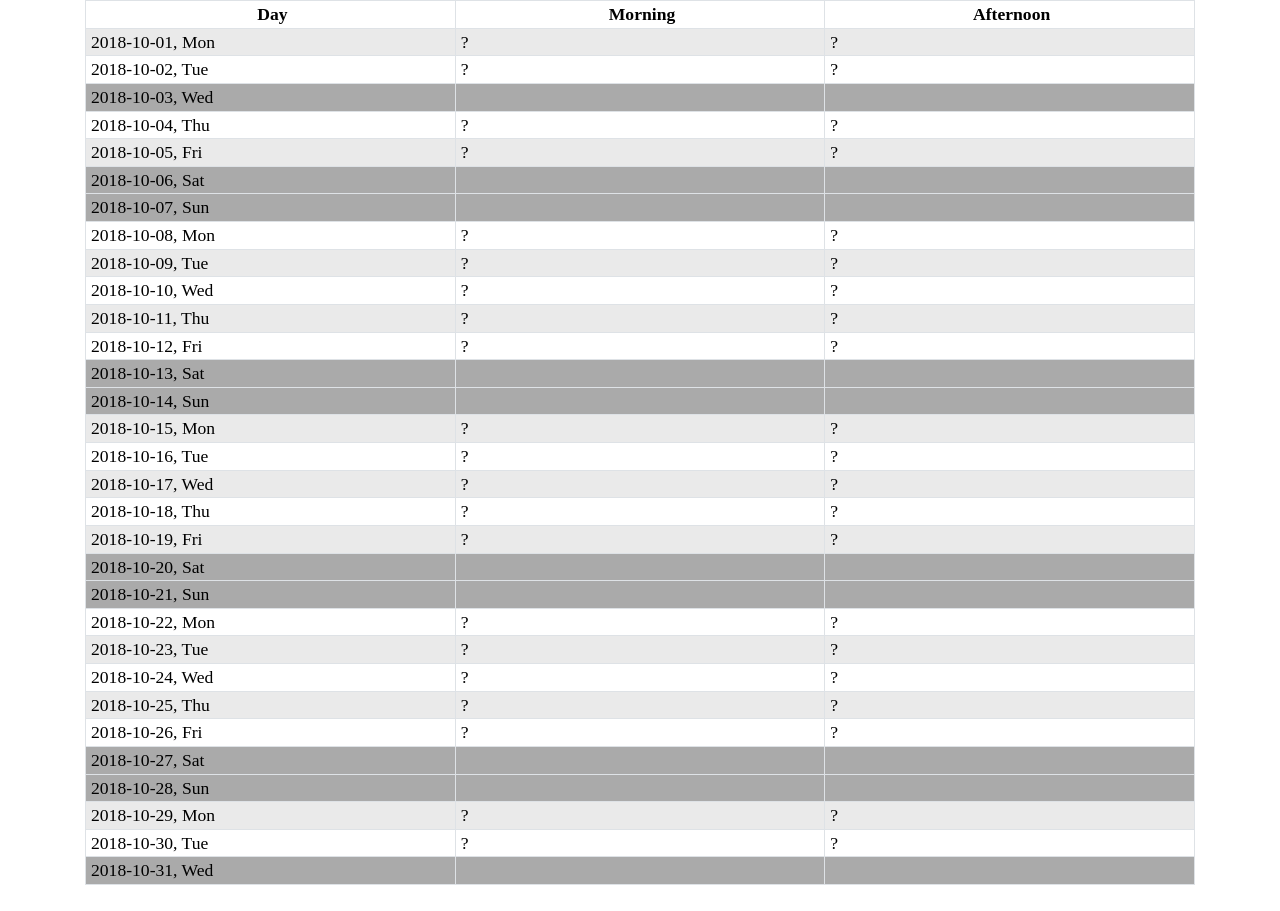
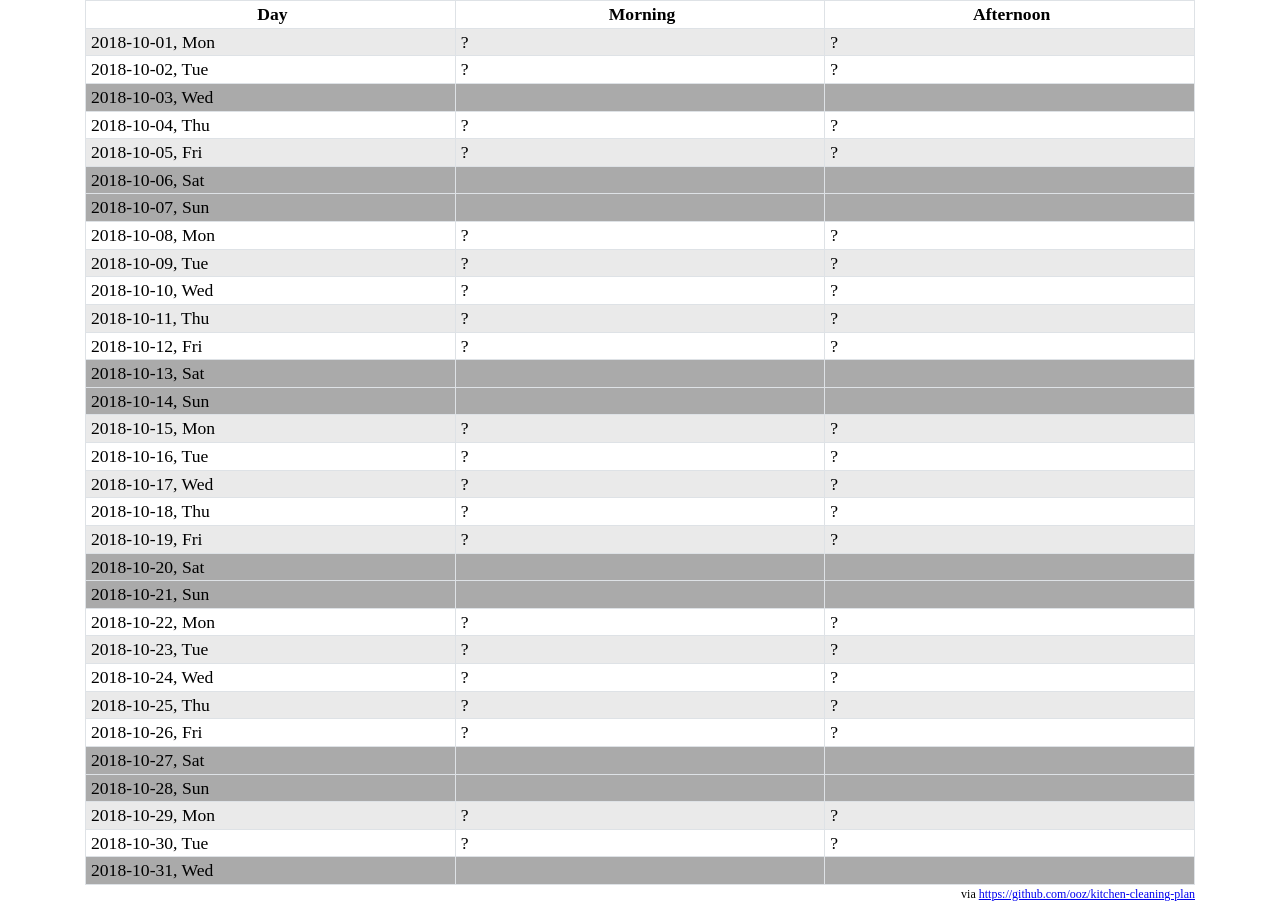
Before and after one commit to ooz/kitchen-cleaning-plan, a plain HTML site: page index.html in a window 1280 px wide. Before the commit the page ends 885 px from the top, so only its background shows below. Drawn offline with Linux system fonts and the light colour scheme.

Commit message:
Add source link

```diff
--- a/index.html
+++ b/index.html
@@ -45,6 +45,14 @@ tr:nth-child(odd) {
   color-adjust: exact;
   background: #FFF;
 }
+
+.about {
+  margin-top:5px;
+  padding:0;
+  float:right;
+  font-size: 0.75rem;
+  line-height: 0.75;
+}
     </style>
   </head>
   <body>
@@ -55,6 +63,11 @@ tr:nth-child(odd) {
 
       <div id="cleaning-plan">
       </div>
+
+      <p class="about">
+        via
+        <a href="https://github.com/ooz/kitchen-cleaning-plan">https://github.com/ooz/kitchen-cleaning-plan</a>
+      </p>
     </div>
 
     <script type="module" src="kitchen-cleaning-plan.js"></script>
```
